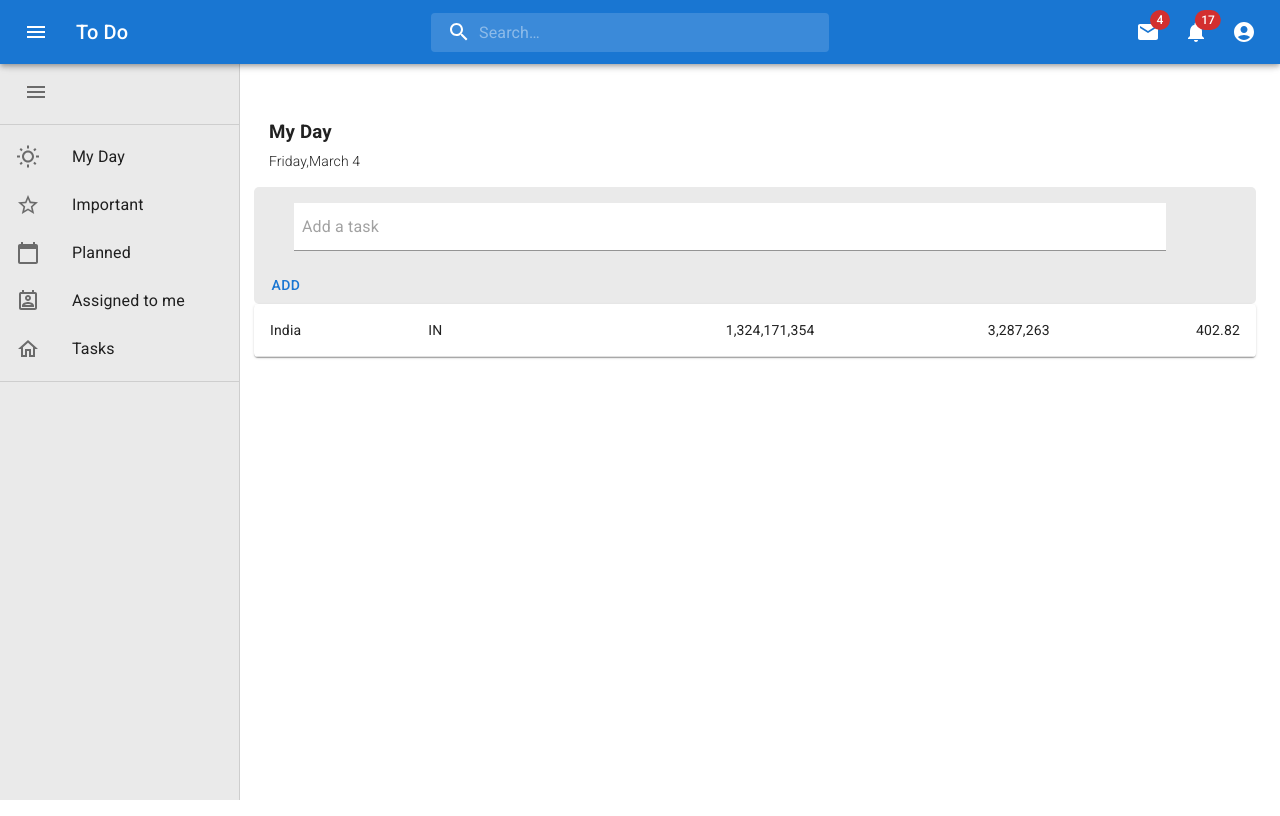
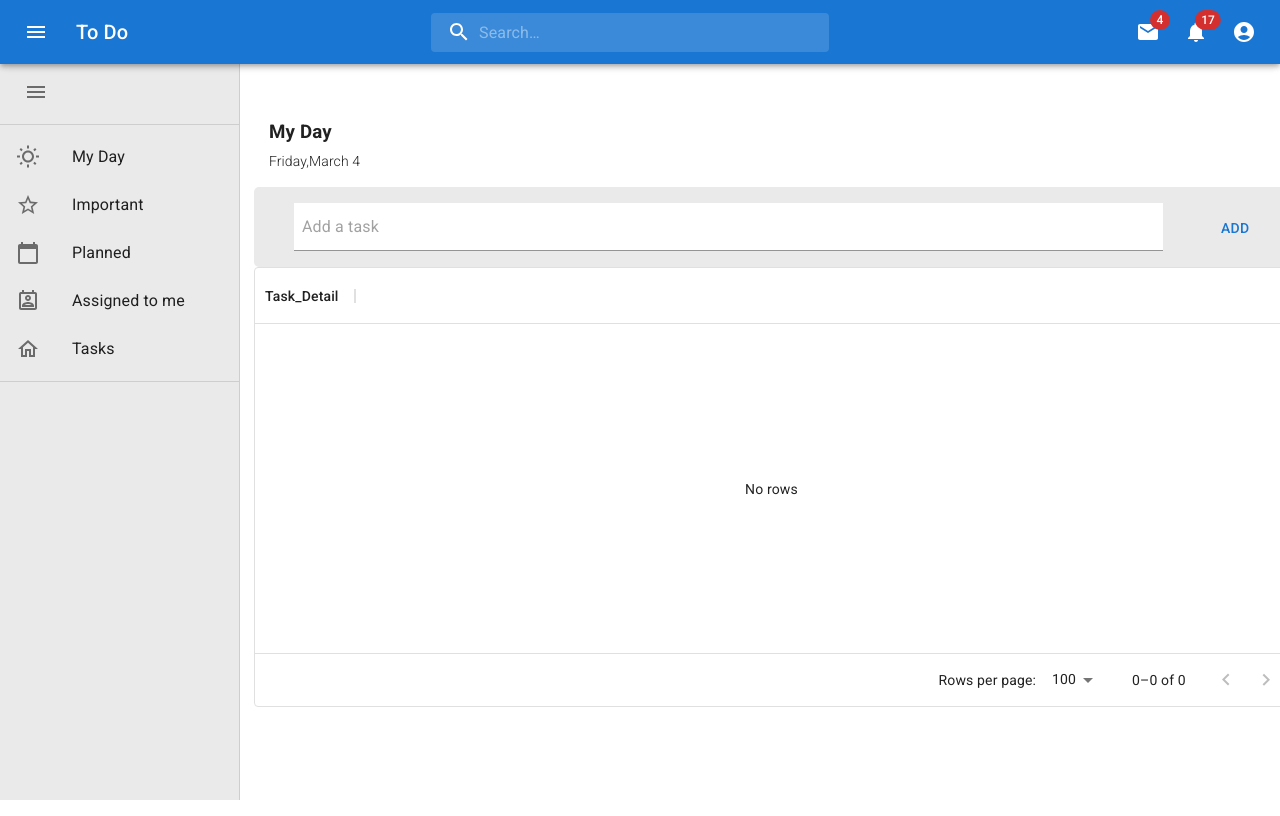
Before and after one commit to Hamzashahfiq/react-todo, a React (Create React App) app: page / in a window 1280 px wide. Built offline with nearby package versions, Linux system fonts and the light colour scheme.

Commit message:
add table for input data display

```diff
--- a/src/component/dataGrid/StickyHeadTable.js
+++ b/src/component/dataGrid/StickyHeadTable.js
@@ -1,12 +1,5 @@
 import * as React from 'react';
-import Paper from '@mui/material/Paper';
-import Table from '@mui/material/Table';
-import TableBody from '@mui/material/TableBody';
-import TableCell from '@mui/material/TableCell';
-import TableContainer from '@mui/material/TableContainer';
-import TableHead from '@mui/material/TableHead';
-import TablePagination from '@mui/material/TablePagination';
-import TableRow from '@mui/material/TableRow';
+import { DataGrid } from '@mui/x-data-grid';
 import Input from '@mui/material/Input';
 import { border, height } from '@mui/system';
 import Button from '@mui/material/Button';
@@ -16,108 +9,53 @@ import Typography from '@mui/material/Typography';
 
 const ariaLabel = { 'aria-label': 'description' };
 
-const columns = [
-  { id: 'name', label: 'Name', minWidth: 170 },
-  { id: 'code', label: 'ISO\u00a0Code', minWidth: 100 },
-  {
-    id: 'population',
-    label: 'Population',
-    minWidth: 170,
-    align: 'right',
-    format: (value) => value.toLocaleString('en-US'),
-  },
-  {
-    id: 'size',
-    label: 'Size\u00a0(km\u00b2)',
-    minWidth: 170,
-    align: 'right',
-    format: (value) => value.toLocaleString('en-US'),
-  },
-  {
-    id: 'density',
-    label: 'Density',
-    minWidth: 170,
-    align: 'right',
-    format: (value) => value.toFixed(2),
-  },
-];
 
-function createData(name, code, population, size) {
-  const density = population / size;
-  return { name, code, population, size, density };
+export default function RowsGrid() {
+  const [taskDetail, setTaskDetail] = React.useState('')
+  const [taskData, setTaskData] = React.useState([])
+
+
+  const addHandler = () => {
+    if (!taskDetail) {
+      alert("Please enter task detail First");
+      return;
     }
 
-const rows = [
-  createData('India', 'IN', 1324171354, 3287263),
-];
+    let task = {
+      Task_Detail: taskDetail
+    }
+    setTaskData(...taskData, task)
 
-export default function StickyHeadTable() {
-  const [page, setPage] = React.useState(0);
-  const [rowsPerPage, setRowsPerPage] = React.useState(10);
+    setTaskDetail('');
 
-  const handleChangePage = (event, newPage) => {
-    setPage(newPage);
-  };
+  }
 
-  const handleChangeRowsPerPage = (event) => {
-    setRowsPerPage(+event.target.value);
-    setPage(0);
-  };
 
   return (
-    <>
+    <Box>
       <Box component="div" sx={{
         backgroundColor: '#EAEAEA', height: 'fit-content', marginLeft: '230px',
-      borderRadius: '5px', boxSizing: 'border-box'
+        borderRadius: '5px', boxSizing: 'border-box', width: '84%', marginRight: '10px'
       }}>
-      <Input placeholder="Add a task" inputProps={ariaLabel} sx={{
+        <Input placeholder="Add a task" onChange={(e) => setTaskDetail(e.target.value)} value={taskDetail} inputProps={ariaLabel} sx={{
           m: 2, p: 1, mx: { xs: 1, md: 5 },
-        mr: 0, backgroundColor: 'white', width: '87%',
+          mr: 0, backgroundColor: 'white', width: '84%'
         }} />
-      <Button variant="text" onClick>Add</Button>
+        <Button variant="text" onClick={addHandler}>Add</Button>
       </Box>
-    <Box component="div" sx={{ height: '61vh', marginLeft: '230px', }}>
-     <Paper sx={{ width: '100%', overflow: 'hidden' }}>
-      <TableContainer sx={{ maxHeight: 440 }}>
-        <Table stickyHeader aria-label="sticky table">
-          {/* <TableHead>
-            <TableRow>
-              {columns.map((column) => (
-                <TableCell
-                  key={column.id}
-                  align={column.align}
-                  style={{ minWidth: column.minWidth }}
-                >
-                  {column.label}
-                </TableCell>
-              ))}
-            </TableRow>
-          </TableHead> */}
-          <TableBody>
-            {rows
-              .slice(page * rowsPerPage, page * rowsPerPage + rowsPerPage)
-              .map((row) => {
+      <div style={{ marginLeft: '230px', height: '440px', width: '84%', boxSizing: 'border-box' }}>
+
+        <DataGrid
+          columns={[{ field: 'Task_Detail' }]}
+          rows={[...taskData.map((item, index) => {
             return (
-                  <TableRow hover role="checkbox" tabIndex={-1} key={row.code}>
-                    {columns.map((column) => {
-                      const value = row[column.id];
-                      return (
-                        <TableCell key={column.id} align={column.align}>
-                          {column.format && typeof value === 'number'
-                            ? column.format(value)
-                            : value}
-                        </TableCell>
-                      );
-                    })}
-                  </TableRow>
-                );
-              })}
-          </TableBody>
-        </Table>
-      </TableContainer>
-    </Paper>
+              item
+            )
+          })
+          ]}
+        />
+      </div>
+
     </Box>
-    </>
-
   );
 }
--- a/src/component/mainContentWithDrawer/PersistentDrawerLeft.js
+++ b/src/component/mainContentWithDrawer/PersistentDrawerLeft.js
@@ -125,7 +125,6 @@ export default function PersistentDrawerLeft() {
         </Toolbar>
       </AppBar> */}
       <Drawer
-        style={{ position: "fixed" }}
         sx={{
           width: drawerWidth,
           flexShrink: 0,
--- a/src/component/primarySearchAppBar/PrimarySearchAppBar.js
+++ b/src/component/navBar/PrimarySearchAppBar.js
@@ -157,7 +157,7 @@ export default function PrimarySearchAppBar() {
 
   return (
     <Box sx={{ flexGrow: 1}}>
-      <AppBar position='fixed'>
+      <AppBar position='fixed' style={{zIndex:'1300'}}>
         <Toolbar>
           <IconButton
             size="large"
--- a/src/pages/home/Home.js
+++ b/src/pages/home/Home.js
@@ -1,12 +1,12 @@
 import React from 'react'
-import PrimarySearchAppBar from '../../component/primarySearchAppBar/PrimarySearchAppBar';
+import PrimarySearchAppBar from '../../component/navBar/PrimarySearchAppBar';
 import PersistentDrawerLeft from '../../component/mainContentWithDrawer/PersistentDrawerLeft';
 
 export default function Home() {
     return (
         <>
-        <div><PrimarySearchAppBar /></div>
-        <div><PersistentDrawerLeft /></div>
+        <PrimarySearchAppBar />
+        <PersistentDrawerLeft />
         </>
     )
 }
```
Lines whose indentation alone changed are shown as unchanged.
